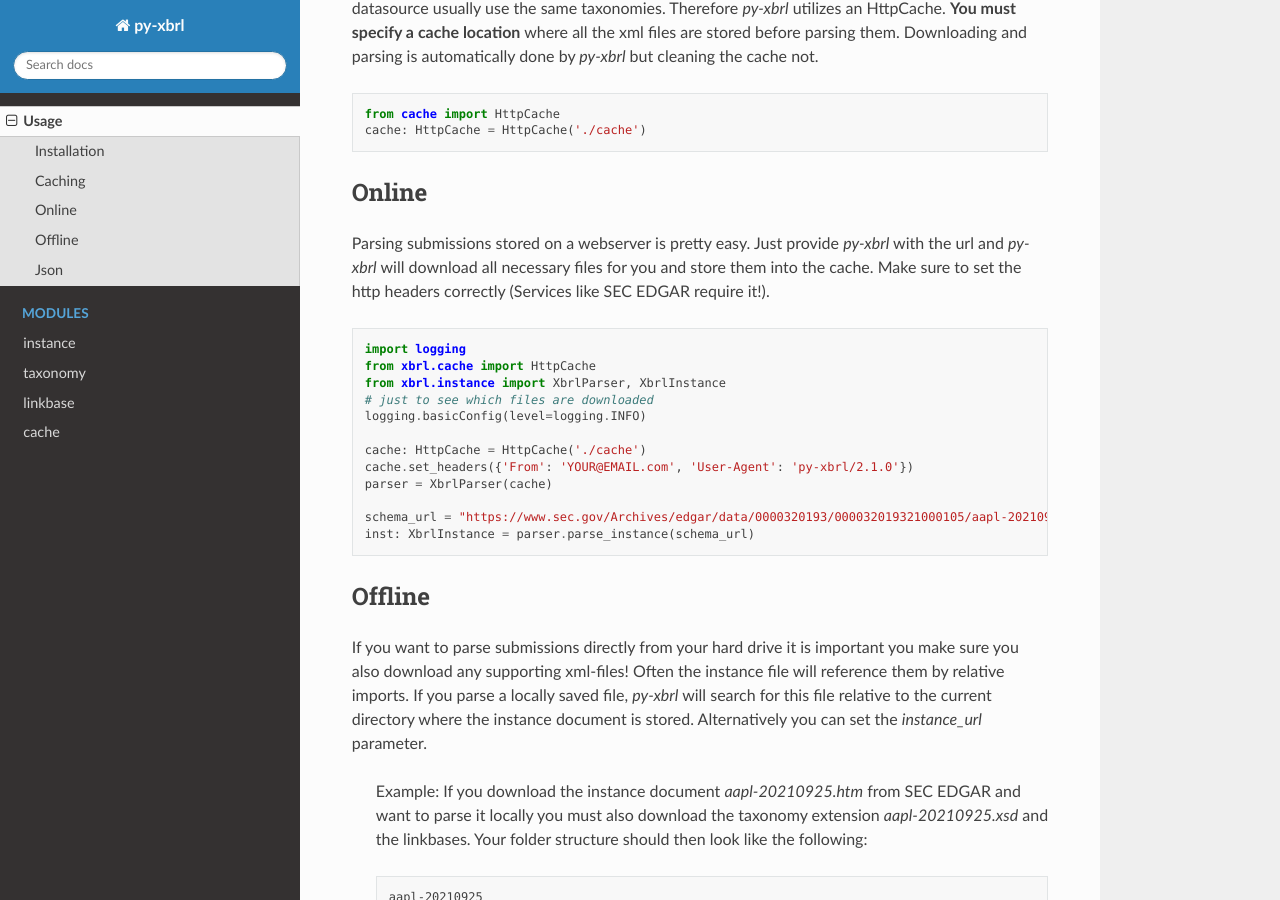
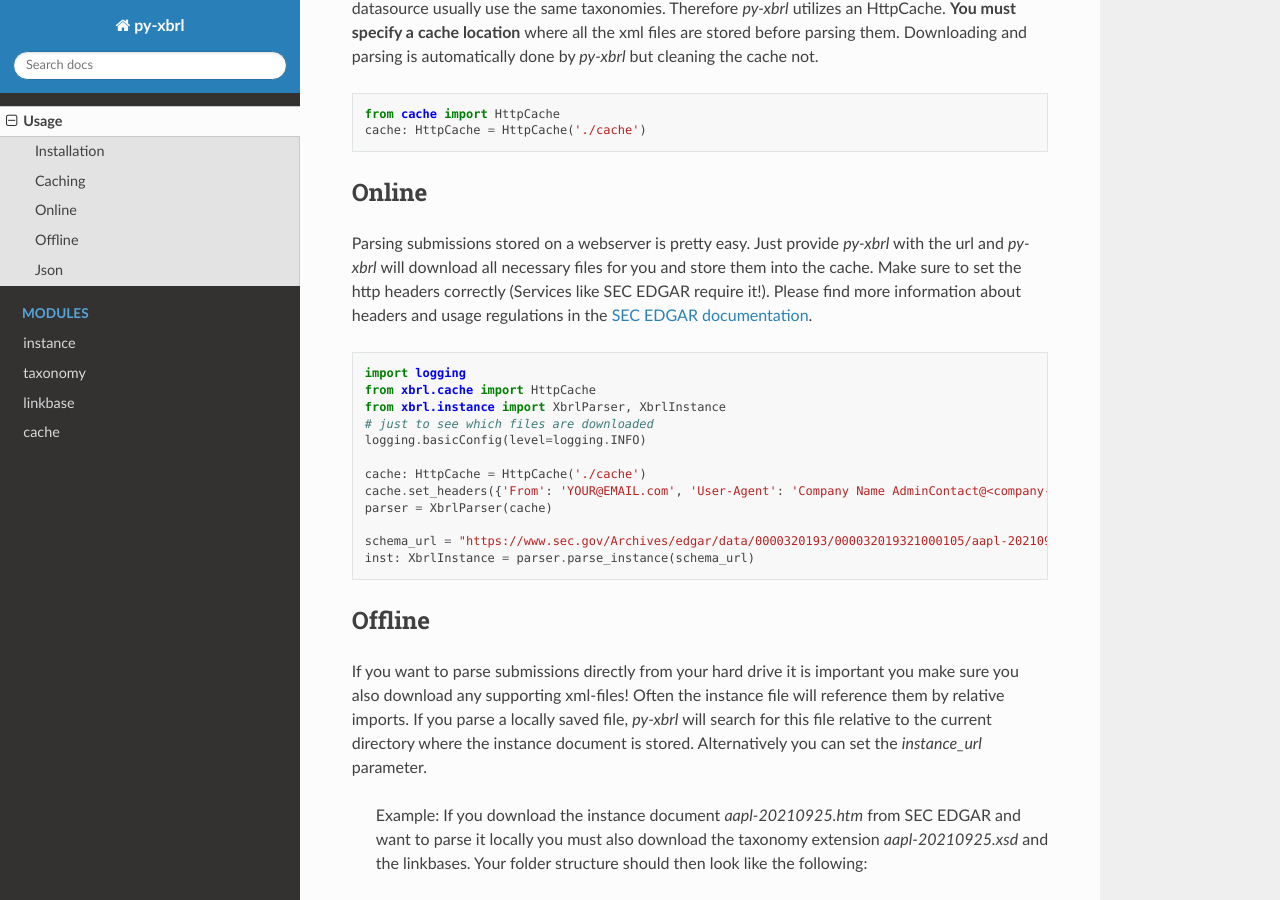
Before and after one commit to manusimidt/py-xbrl, a Sphinx documentation site: the page built from docs/usage.rst, in a window 1280 px wide and 900 px high, scrolled down 462 px. Built offline with Sphinx 7.4.7 and the Read the Docs theme 3.1.0, drawn with Linux system fonts in a browser that asks for light colours.

Commit message:
Implemented #149

```diff
--- a/docs/usage.rst
+++ b/docs/usage.rst
@@ -33,6 +33,7 @@ Online
 Parsing submissions stored on a webserver is pretty easy. Just provide `py-xbrl` with the url
 and `py-xbrl` will download all necessary files for you and store them into the cache.
 Make sure to set the http headers correctly (Services like SEC EDGAR require it!).
+Please find more information about headers and usage regulations in the `SEC EDGAR documentation <https://www.sec.gov/search-filings/edgar-search-assistance/accessing-edgar-data>`_.
 
 .. code-block:: python
 
@@ -43,7 +44,7 @@ Make sure to set the http headers correctly (Services like SEC EDGAR require it!
     logging.basicConfig(level=logging.INFO)
 
     cache: HttpCache = HttpCache('./cache')
-    cache.set_headers({'From': 'YOUR@EMAIL.com', 'User-Agent': 'py-xbrl/2.1.0'})
+    cache.set_headers({'From': 'YOUR@EMAIL.com', 'User-Agent': 'Company Name AdminContact@<company-domain>.com'})
     parser = XbrlParser(cache)
 
     schema_url = "https://www.sec.gov/Archives/edgar/data/0000320193/000032019321000105/aapl-20210925.htm"
```
